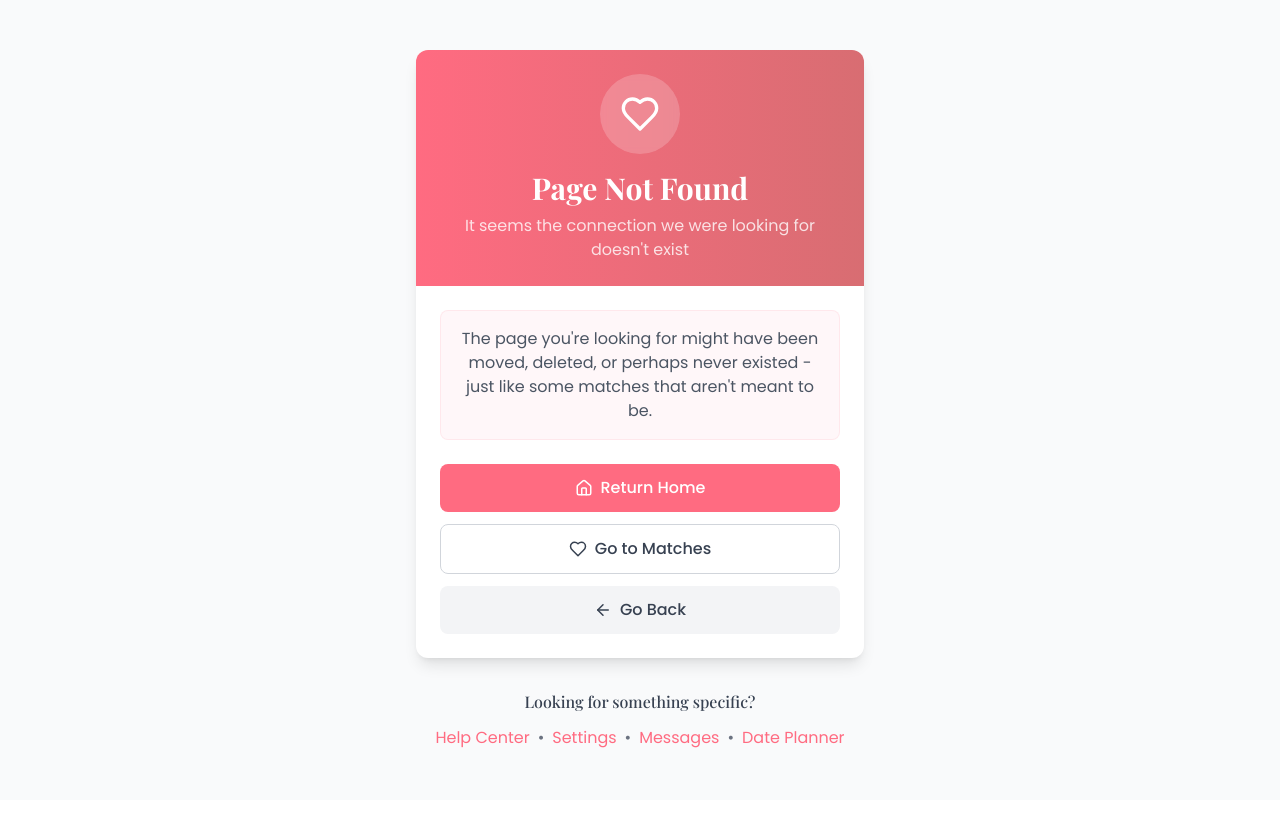
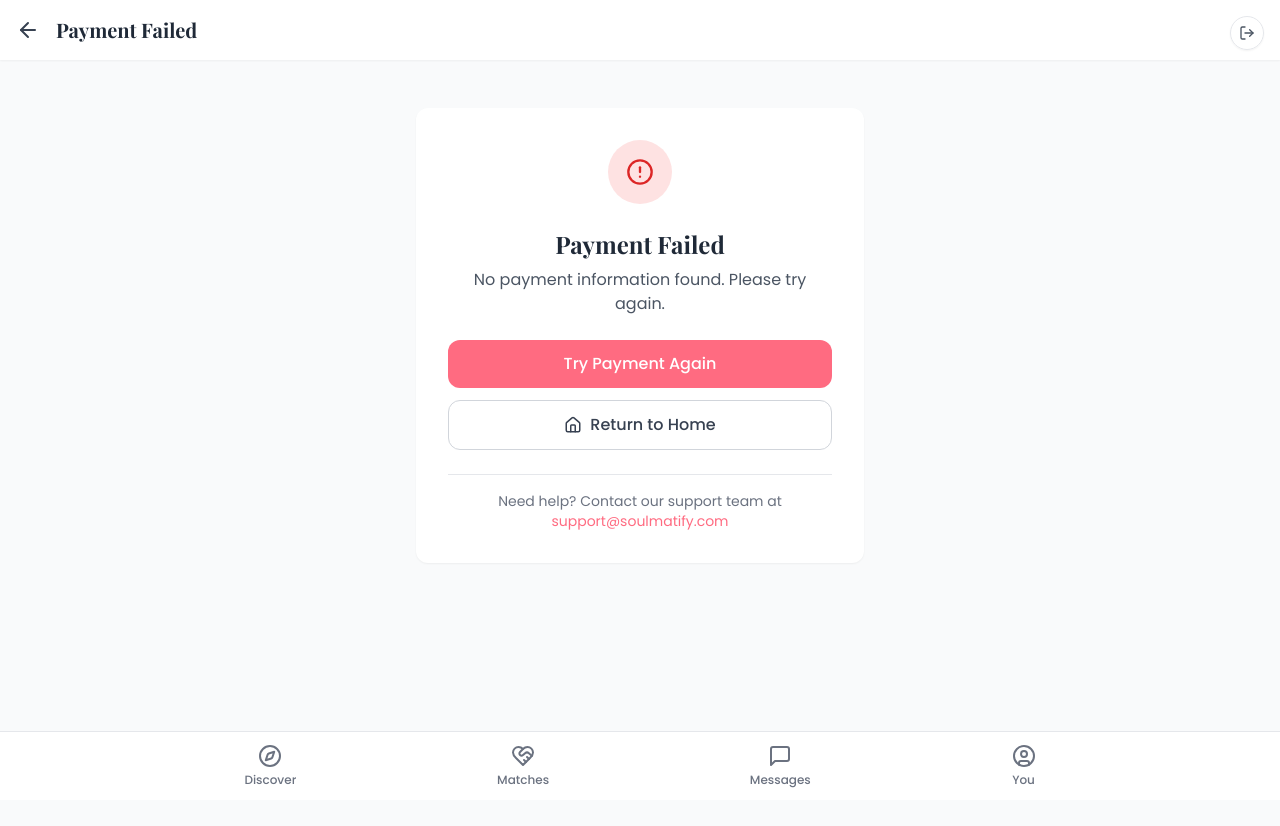
Before and after one commit to salvatoluis/misoulmate, a React (Vite) app: page /payment/success in a window 1280 px wide. Shown: the top 826 px of the page. Before the commit the page ends 800 px from the top, so only its background shows below. Built offline with nearby package versions, Linux system fonts and the light colour scheme.

Commit message:
- payment handlig success

```diff
--- a/src/App.tsx
+++ b/src/App.tsx
@@ -32,6 +32,7 @@ import CookiePolicy from './pages/CoookiePolicy';
 import Messages from './pages/Messages';
 import Referral from './pages/Referral';
 import About from './pages/About';
+import PaymentSuccess from './pages/PaymentSuccess';
 
 const App: React.FC = () => {
   const [loading, setLoading] = useState(true);
@@ -200,6 +201,17 @@ const App: React.FC = () => {
           />
 
           <Route
+            path="/payment/success"
+            element={
+              <ProtectedRoute>
+                <MainLayout>
+                  <PaymentSuccess />
+                </MainLayout>
+              </ProtectedRoute>
+            }
+          />
+
+          <Route
             path="/match/:id"
             element={
               <ProtectedRoute>
--- a/src/pages/Login.tsx
+++ b/src/pages/Login.tsx
@@ -9,8 +9,8 @@ const Login: React.FC<any> = ({ }) => {
     const [password, setPassword] = useState('');
     const [error, setError] = useState('');
     const [loading, setLoading] = useState(false);
-    const BASE_URL = 'https://api.soulmatify.com/api/v1';
-    // const BASE_URL = "http://localhost:3000/api/v1";
+    // const BASE_URL = 'https://api.soulmatify.com/api/v1';
+    const BASE_URL = "http://localhost:3000/api/v1";
 
     const handleSubmit = async (e: React.FormEvent) => {
         e.preventDefault();
--- /dev/null
+++ b/src/pages/PaymentSuccess.tsx
@@ -0,0 +1,250 @@
+import React, { useState, useEffect } from "react";
+import {
+  Check,
+  Crown,
+  ArrowLeft,
+  Loader,
+  AlertCircle,
+  Home,
+} from "lucide-react";
+import { useNavigate, useSearchParams } from "react-router-dom";
+import { axiosInstance } from "@/services";
+
+interface PaymentDetails {
+  success: boolean;
+  planType: string;
+  amount: number;
+  currency: string;
+  status: string;
+  paymentId?: string;
+  expiresAt?: string;
+  createdAt: string;
+  message: string;
+}
+
+const PaymentSuccess: React.FC = () => {
+  const [loading, setLoading] = useState<boolean>(true);
+  const [paymentDetails, setPaymentDetails] = useState<PaymentDetails | null>(null);
+  const [error, setError] = useState<string | null>(null);
+  const navigate = useNavigate();
+  const [searchParams] = useSearchParams();
+
+  const planId = searchParams.get("planId");
+  const hasError = searchParams.get("error") === "true";
+
+  const API_URL = "http://localhost:3000/api/v1";
+
+  useEffect(() => {
+    const fetchPaymentDetails = async () => {
+      if (!planId) {
+        setError("No payment information found. Please try again.");
+        setLoading(false);
+        return;
+      }
+
+      try {
+        const response = await axiosInstance.get(`${API_URL}/plans/payment/${planId}`);
+
+        if (response.data) {
+          setPaymentDetails(response.data);
+
+          if (hasError && response.data.success) {
+          } else if (hasError || !response.data.success) {
+            setError(response.data.message || "Payment processing failed.");
+          }
+        } else {
+          setError("Could not retrieve payment information.");
+        }
+      } catch (err: any) {
+        console.error("Error fetching payment details:", err);
+        setError(
+          err.response?.data?.message ||
+          "Unable to retrieve payment information. Please contact support."
+        );
+      } finally {
+        setLoading(false);
+      }
+    };
+
+    fetchPaymentDetails();
+  }, [planId, hasError]);
+
+  const handleReturnToApp = () => {
+    navigate("/subscription");
+  };
+
+  const handleGoHome = () => {
+    navigate("/");
+  };
+
+  const handleRetryPayment = () => {
+    navigate("/subscription");
+  };
+
+  if (loading) {
+    return (
+      <div className="bg-gray-50 min-h-screen">
+        <header className="bg-white shadow-sm">
+          <div className="container mx-auto px-4 py-4 flex items-center">
+            <button onClick={() => navigate(-1)} className="mr-4">
+              <ArrowLeft size={24} className="text-gray-700" />
+            </button>
+            <h1 className="text-xl font-bold text-gray-800">
+              Processing Payment
+            </h1>
+          </div>
+        </header>
+
+        <div className="container mx-auto px-4 py-12">
+          <div className="max-w-md mx-auto bg-white rounded-xl shadow-sm p-8 text-center">
+            <div className="inline-flex justify-center items-center w-16 h-16 rounded-full bg-[#FF6B81]/10 mb-6">
+              <Loader size={28} className="text-[#FF6B81] animate-spin" />
+            </div>
+            <h2 className="text-2xl font-bold text-gray-800 mb-2">
+              Loading Payment Details
+            </h2>
+            <p className="text-gray-600">
+              Please wait while we retrieve your payment information...
+            </p>
+          </div>
+        </div>
+      </div>
+    );
+  }
+
+  const isSuccess = paymentDetails?.success && !error;
+
+  return (
+    <div className="bg-gray-50 min-h-screen">
+      <header className="bg-white shadow-sm">
+        <div className="container mx-auto px-4 py-4 flex items-center">
+          <button onClick={() => navigate(-1)} className="mr-4">
+            <ArrowLeft size={24} className="text-gray-700" />
+          </button>
+          <h1 className="text-xl font-bold text-gray-800">
+            {isSuccess ? "Payment Successful" : "Payment Failed"}
+          </h1>
+        </div>
+      </header>
+
+      <div className="container mx-auto px-4 py-12">
+        <div className="max-w-md mx-auto bg-white rounded-xl shadow-sm p-8 text-center">
+          {isSuccess ? (
+            <>
+              <div className="inline-flex justify-center items-center w-16 h-16 rounded-full bg-green-100 mb-6">
+                <Check size={28} className="text-green-600" />
+              </div>
+              <h2 className="text-2xl font-bold text-gray-800 mb-2">
+                Payment Successful!
+              </h2>
+              <p className="text-gray-600 mb-6">
+                {paymentDetails?.message}
+              </p>
+
+              {paymentDetails && (
+                <div className="bg-[#FF6B81]/5 border border-[#FF6B81]/20 rounded-lg p-4 mb-6">
+                  <div className="flex items-center justify-center gap-2 mb-2">
+                    <Crown size={20} className="text-[#FF6B81]" />
+                    <span className="font-semibold text-gray-800">
+                      {paymentDetails.planType} Plan Activated
+                    </span>
+                  </div>
+
+                  <div className="text-sm text-gray-600 space-y-1">
+                    <p>
+                      Amount: {paymentDetails.currency} ${paymentDetails.amount}
+                    </p>
+                    {paymentDetails.expiresAt && (
+                      <p>
+                        Active until {new Date(paymentDetails.expiresAt).toLocaleDateString()}
+                      </p>
+                    )}
+                    {paymentDetails.paymentId && (
+                      <p className="text-xs text-gray-500 mt-2">
+                        Payment ID: {paymentDetails.paymentId}
+                      </p>
+                    )}
+                  </div>
+                </div>
+              )}
+
+              <div className="space-y-3">
+                <button
+                  onClick={handleReturnToApp}
+                  className="w-full py-3 bg-[#FF6B81] hover:bg-[#D86D72] text-white font-medium rounded-xl transition-colors"
+                >
+                  View My Subscription
+                </button>
+                <button
+                  onClick={handleGoHome}
+                  className="w-full py-3 border border-gray-300 hover:border-gray-400 text-gray-700 font-medium rounded-xl transition-colors flex items-center justify-center gap-2"
+                >
+                  <Home size={18} />
+                  Return to Home
+                </button>
+              </div>
+            </>
+          ) : (
+            <>
+              {/* Error State */}
+              <div className="inline-flex justify-center items-center w-16 h-16 rounded-full bg-red-100 mb-6">
+                <AlertCircle size={28} className="text-red-600" />
+              </div>
+              <h2 className="text-2xl font-bold text-gray-800 mb-2">
+                Payment Failed
+              </h2>
+              <p className="text-gray-600 mb-6">
+                {error || paymentDetails?.message || "Something went wrong with your payment."}
+              </p>
+
+              {/* Show payment details if available */}
+              {paymentDetails && (
+                <div className="bg-gray-50 border border-gray-200 rounded-lg p-4 mb-6">
+                  <div className="text-sm text-gray-600 space-y-1">
+                    <p><strong>Plan:</strong> {paymentDetails.planType}</p>
+                    <p><strong>Amount:</strong> {paymentDetails.currency} ${paymentDetails.amount}</p>
+                    <p><strong>Status:</strong> {paymentDetails.status}</p>
+                    {paymentDetails.paymentId && (
+                      <p><strong>Payment ID:</strong> {paymentDetails.paymentId}</p>
+                    )}
+                  </div>
+                </div>
+              )}
+
+              {/* Error Actions */}
+              <div className="space-y-3">
+                <button
+                  onClick={handleRetryPayment}
+                  className="w-full py-3 bg-[#FF6B81] hover:bg-[#D86D72] text-white font-medium rounded-xl transition-colors"
+                >
+                  Try Payment Again
+                </button>
+                <button
+                  onClick={handleGoHome}
+                  className="w-full py-3 border border-gray-300 hover:border-gray-400 text-gray-700 font-medium rounded-xl transition-colors flex items-center justify-center gap-2"
+                >
+                  <Home size={18} />
+                  Return to Home
+                </button>
+              </div>
+
+              <div className="mt-6 pt-4 border-t border-gray-200">
+                <p className="text-sm text-gray-500">
+                  Need help? Contact our support team at{" "}
+                  <a
+                    href="mailto:support@soulmatify.com"
+                    className="text-[#FF6B81] hover:underline"
+                  >
+                    support@soulmatify.com
+                  </a>
+                </p>
+              </div>
+            </>
+          )}
+        </div>
+      </div>
+    </div>
+  );
+};
+
+export default PaymentSuccess;
--- a/src/pages/Subscription.tsx
+++ b/src/pages/Subscription.tsx
@@ -36,7 +36,7 @@ interface UserPlan {
   features: Record<string, any>;
 }
 
-const API_URL = "https://api.soulmatify.com/api/v1";
+const API_URL = "http://localhost:3000/api/v1";
 
 const Subscription: React.FC = () => {
   const [selectedPlan, setSelectedPlan] = useState<string>("premium");
--- a/src/services/axiosInstance.ts
+++ b/src/services/axiosInstance.ts
@@ -1,7 +1,7 @@
 import axios, { AxiosInstance, AxiosResponse } from 'axios';
 
 const axiosInstance: AxiosInstance = axios.create({
-  baseURL: "https://api.soulmatify.com/api/v1",
+  baseURL: "http://localhost:3000/api/v1",
   headers: {
     "Content-Type": "application/json",
   },
--- a/src/services/socket.service.ts
+++ b/src/services/socket.service.ts
@@ -18,7 +18,7 @@ class SocketService {
 
     this.userId = userId;
 
-    this.socket = io("https://api.soulmatify.com/api/v1", {
+    this.socket = io("http://localhost:3000/api/v1", {
       auth: { token },
       transports: ["websocket"],
       reconnection: true,
```
